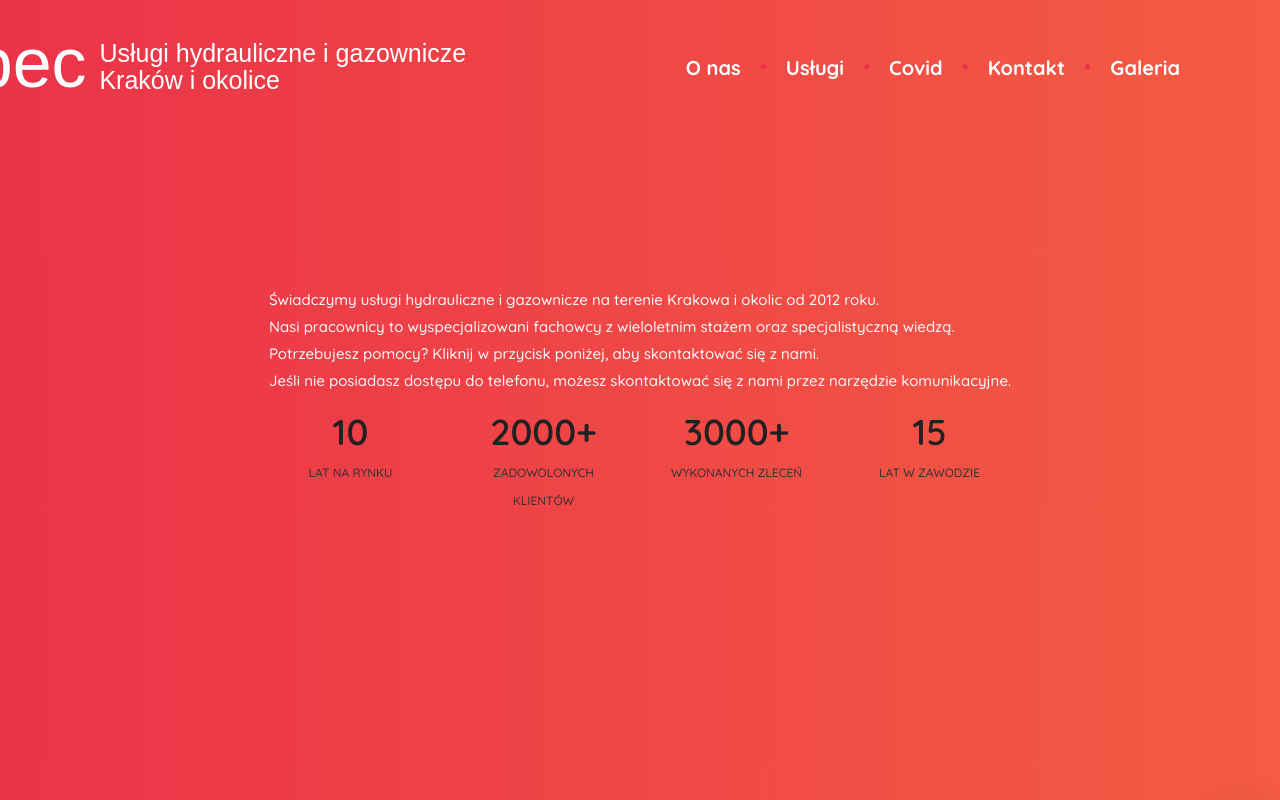
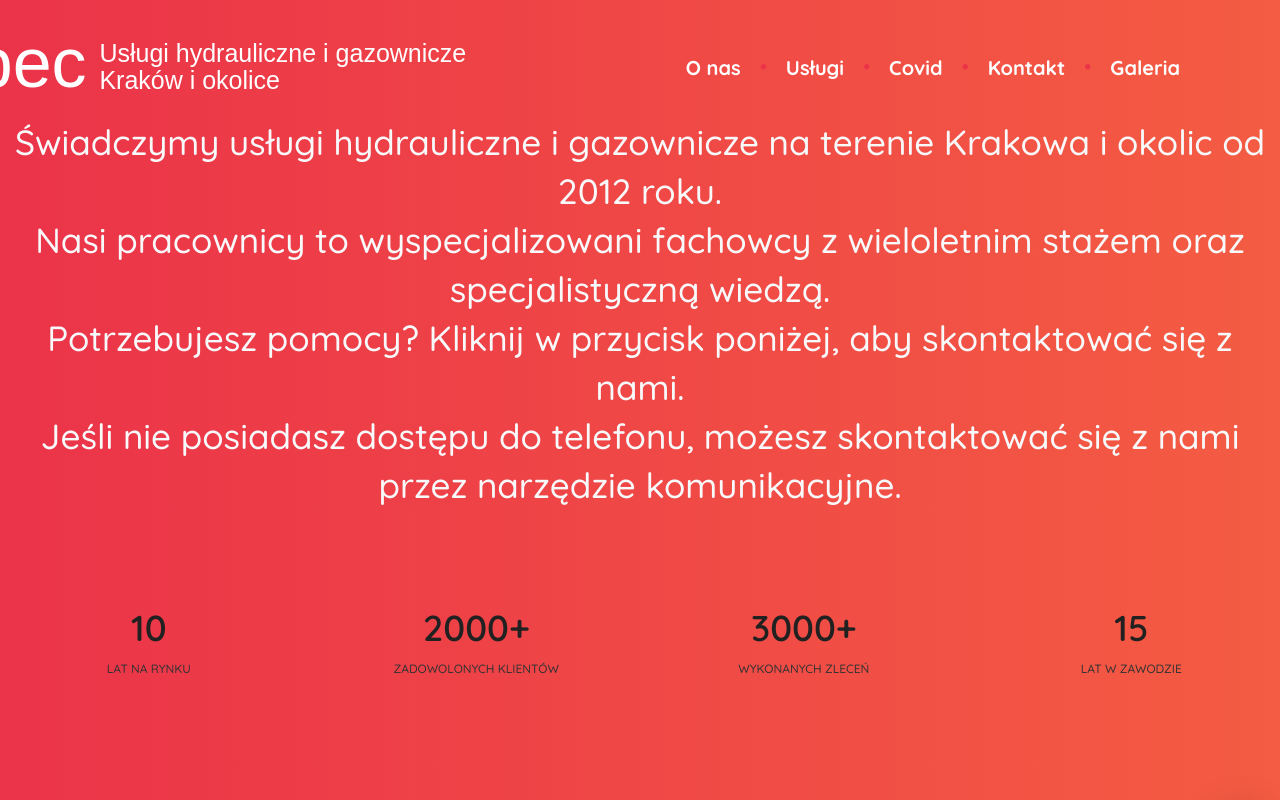
Before and after one commit to Equilibrium23/Hydrospec, a PHP site: page / in a window 1280 px wide. Shown: the top 800 px of the page. Run offline with PHP 8.4, Linux system fonts and the light colour scheme; some libraries are stand-ins or nearby versions.

Commit message:
Change font size and line high

```diff
--- a/styles/style.css
+++ b/styles/style.css
@@ -223,9 +223,11 @@ section {
 img{
     background-color:transparent;
 }
-.container #about{
-    font-size: 25px;
+#about{
+    line-height: 1.4;
+    font-size: 35px;
     text-align: center;
+    padding-bottom:10vh ;
 }
 .servicesHeader{
     color: #fff ;
```
